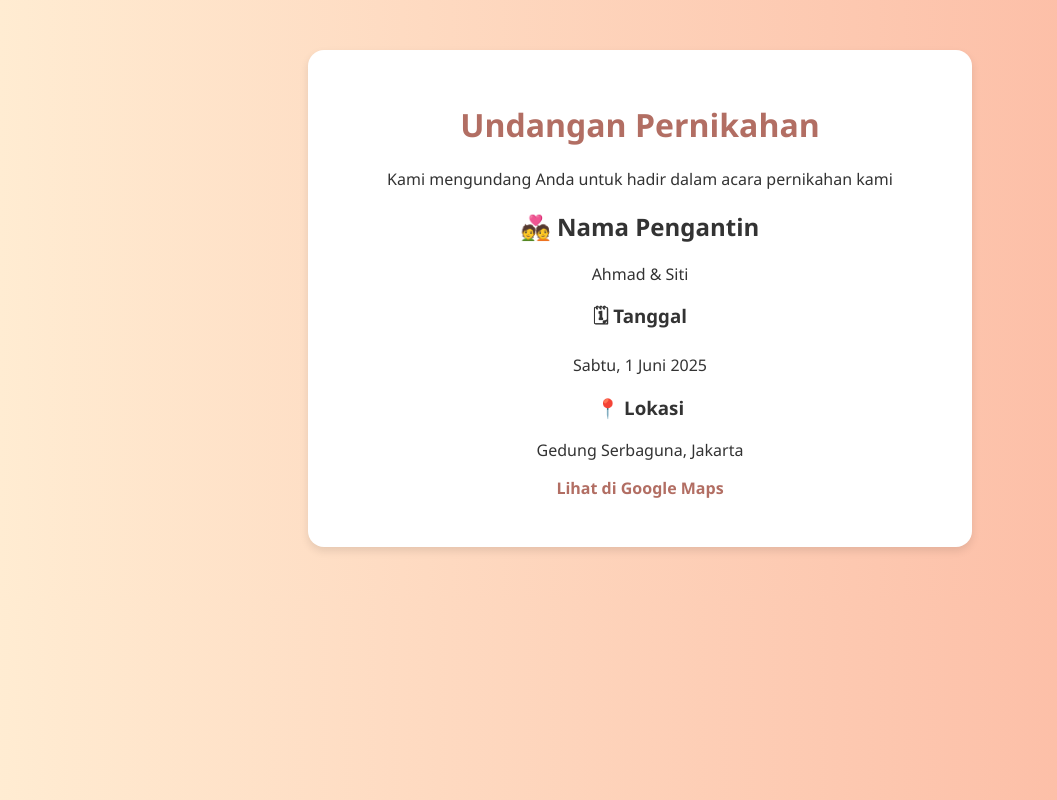
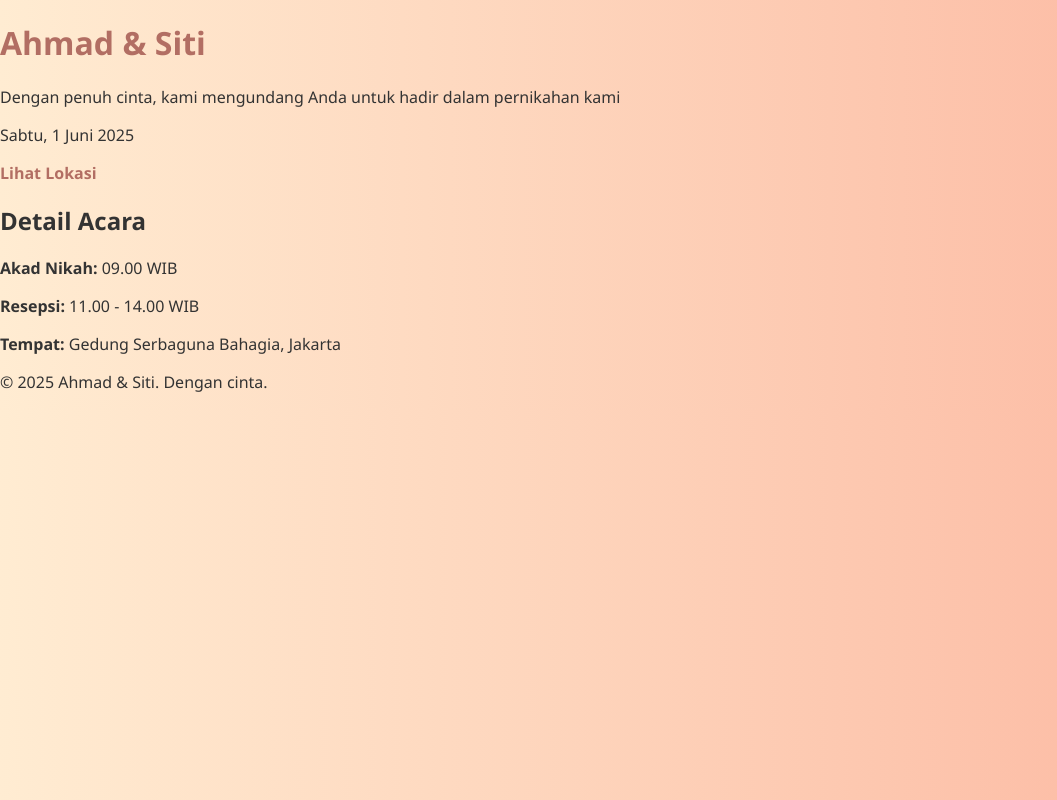
Before and after one commit to BagusDwiC/undangan-nikah, a plain HTML site: page index.html in a window 1280 px wide. Shown: the whole page, without its empty margins (0-1057 px from the left). Drawn offline with Linux system fonts and the light colour scheme.

Commit message:
Update index.html

```diff
--- a/index.html
+++ b/index.html
@@ -3,20 +3,30 @@
 <head>
   <meta charset="UTF-8" />
   <meta name="viewport" content="width=device-width, initial-scale=1.0"/>
-  <title>Undangan Pernikahan</title>
+  <title>Undangan Pernikahan Ahmad & Siti</title>
   <link rel="stylesheet" href="style.css" />
+  <link href="https://fonts.googleapis.com/css2?family=Great+Vibes&family=Open+Sans&display=swap" rel="stylesheet">
 </head>
 <body>
-  <div class="container">
-    <h1>Undangan Pernikahan</h1>
-    <p>Kami mengundang Anda untuk hadir dalam acara pernikahan kami</p>
-    <h2>💑 Nama Pengantin</h2>
-    <p>Ahmad & Siti</p>
-    <h3>🗓 Tanggal</h3>
-    <p>Sabtu, 1 Juni 2025</p>
-    <h3>📍 Lokasi</h3>
-    <p>Gedung Serbaguna, Jakarta</p>
-    <p><a href="https://maps.google.com" target="_blank">Lihat di Google Maps</a></p>
+  <div class="hero">
+    <div class="overlay"></div>
+    <div class="content">
+      <h1 class="couple-name">Ahmad & Siti</h1>
+      <p class="invitation-text">Dengan penuh cinta, kami mengundang Anda untuk hadir dalam pernikahan kami</p>
+      <p class="date">Sabtu, 1 Juni 2025</p>
+      <a class="location-button" href="https://www.google.com/maps" target="_blank">Lihat Lokasi</a>
+    </div>
   </div>
+
+  <div class="section">
+    <h2>Detail Acara</h2>
+    <p><strong>Akad Nikah:</strong> 09.00 WIB</p>
+    <p><strong>Resepsi:</strong> 11.00 - 14.00 WIB</p>
+    <p><strong>Tempat:</strong> Gedung Serbaguna Bahagia, Jakarta</p>
+  </div>
+
+  <footer>
+    <p>© 2025 Ahmad & Siti. Dengan cinta.</p>
+  </footer>
 </body>
 </html>
```
